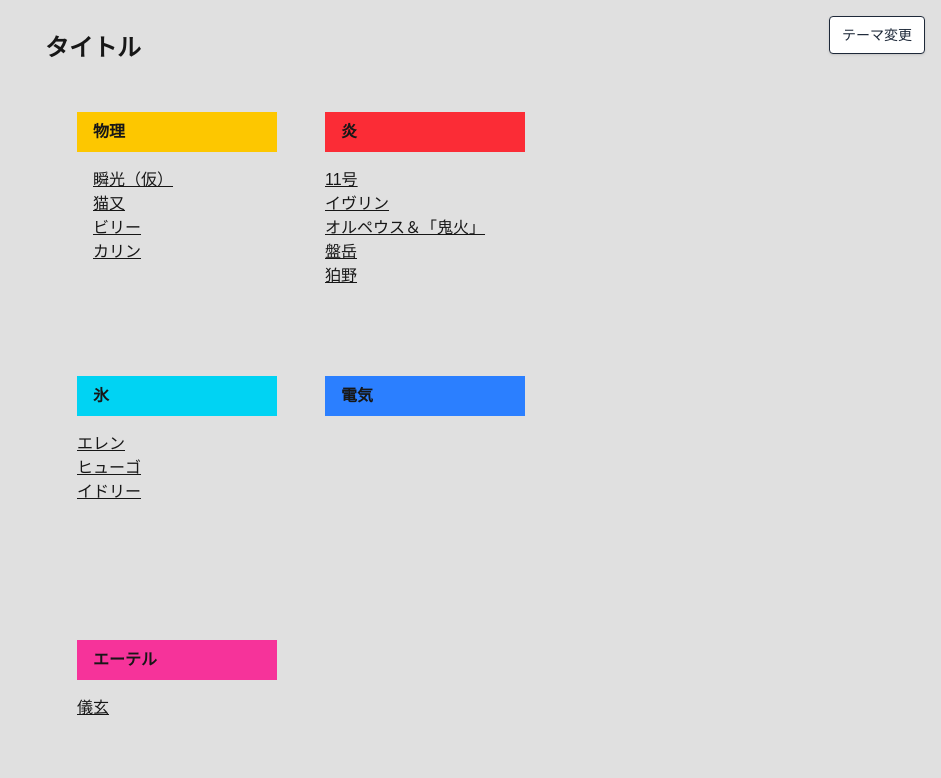
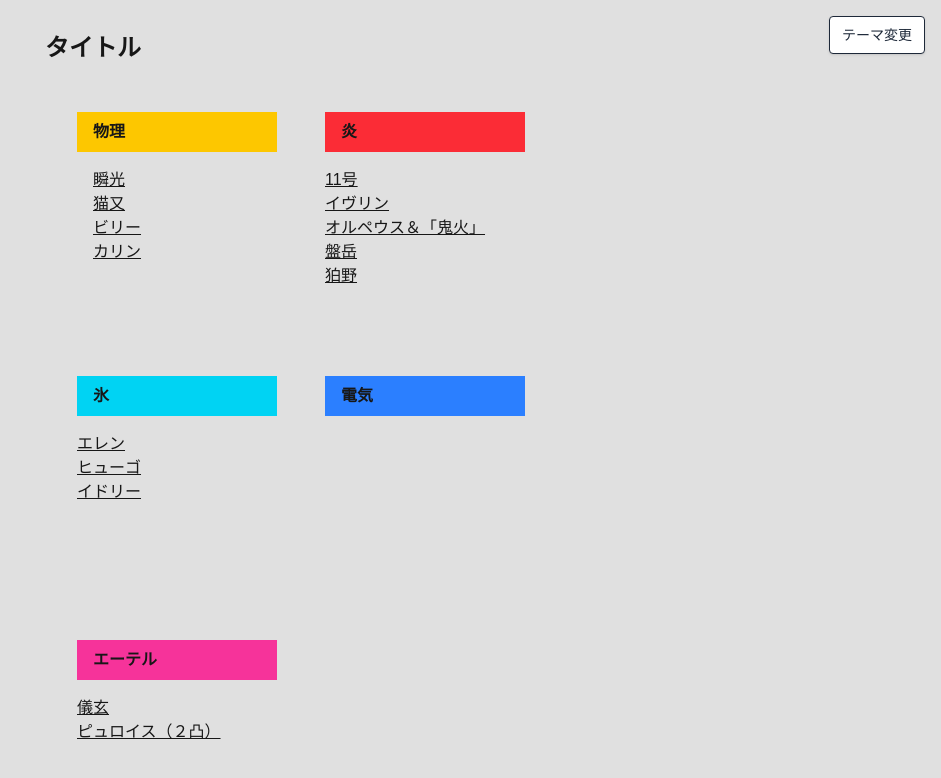
Before and after one commit to SHHsgs/ZZZ-DiscScoreCalculator, a Next.js app: page / in a window 1280 px wide. Shown: the top 778 px of the page, without its empty margins (339-1280 px from the left). Built offline with nearby package versions, Linux system fonts and the light colour scheme.

Commit message:
ピュロイス追加

```diff
--- a/app/data/characters.ts
+++ b/app/data/characters.ts
@@ -3,7 +3,7 @@ import { Attribute, Character, Role } from "../../types/character";
 // サンプルのキャラクターデータ（画面表示は行わない）
 export const characters: Character[] = [
   {
-    name: "瞬光（仮）", // 先行体験での数値
+    name: "瞬光",
     role: Role.Attack,
     attribute: Attribute.Physical,
     motif: "ee-shun",
@@ -392,6 +392,25 @@ export const characters: Character[] = [
       resistanceIgnore: 15,
     },
   },
+  {
+    name: "ピュロイス（２凸）",
+    role: Role.Attack,
+    attribute: Attribute.Ether,
+    motif: "ee-pyrois",
+    baseHp: 7673,
+    baseAtk: 849+75,
+    baseDef: 612,
+    baseImpact: 94,
+    baseAbnormalControl: 94,
+    baseAbnormalMastery: 93,
+    baseCritRate: 5+4.8*3,
+    baseCritDamage: 50,
+    buff: {
+      damageBonus: 40,
+      critRate: 8,
+      critDamage: 40,
+    },
+  },
 ];
 
 export default characters;
--- a/app/data/discEffects.ts
+++ b/app/data/discEffects.ts
@@ -134,6 +134,19 @@ export const discEffects: DiscEffect[] = [
     twoEffects: {
     },
   },
+  {
+    id: "df-pyrois",
+    name: "夜明けの紀行",
+    role: Role.Attack,
+    description: "TODO: 効果説明を記載",
+    fourEffects: {
+      critDamage: 30,
+      atkRateInBattle: 10,
+    },
+    twoEffects: {
+      damageBonus: 10,
+    },
+  },
 ];
 
 export default discEffects;
--- a/app/data/engineEquipments.ts
+++ b/app/data/engineEquipments.ts
@@ -387,6 +387,21 @@ export const engineEquipments: EngineEquipment[] = [
     },
     note: "ライトのモチーフ音動機。",
   },
+  {
+    id: "ee-pyrois",
+    name: "太陽の抜け殻",
+    attributes: [Attribute.Ether],
+    baseAttack: 713,
+    advancedStats: {
+      atk: 30,
+    },
+    role: Role.Attack,
+    effects: {
+      critRate: 20,
+      resistanceIgnore: 22,
+    },
+    note: "ピュロイスのモチーフ音動機。",
+  },
 ];
 
 export default engineEquipments;
```
